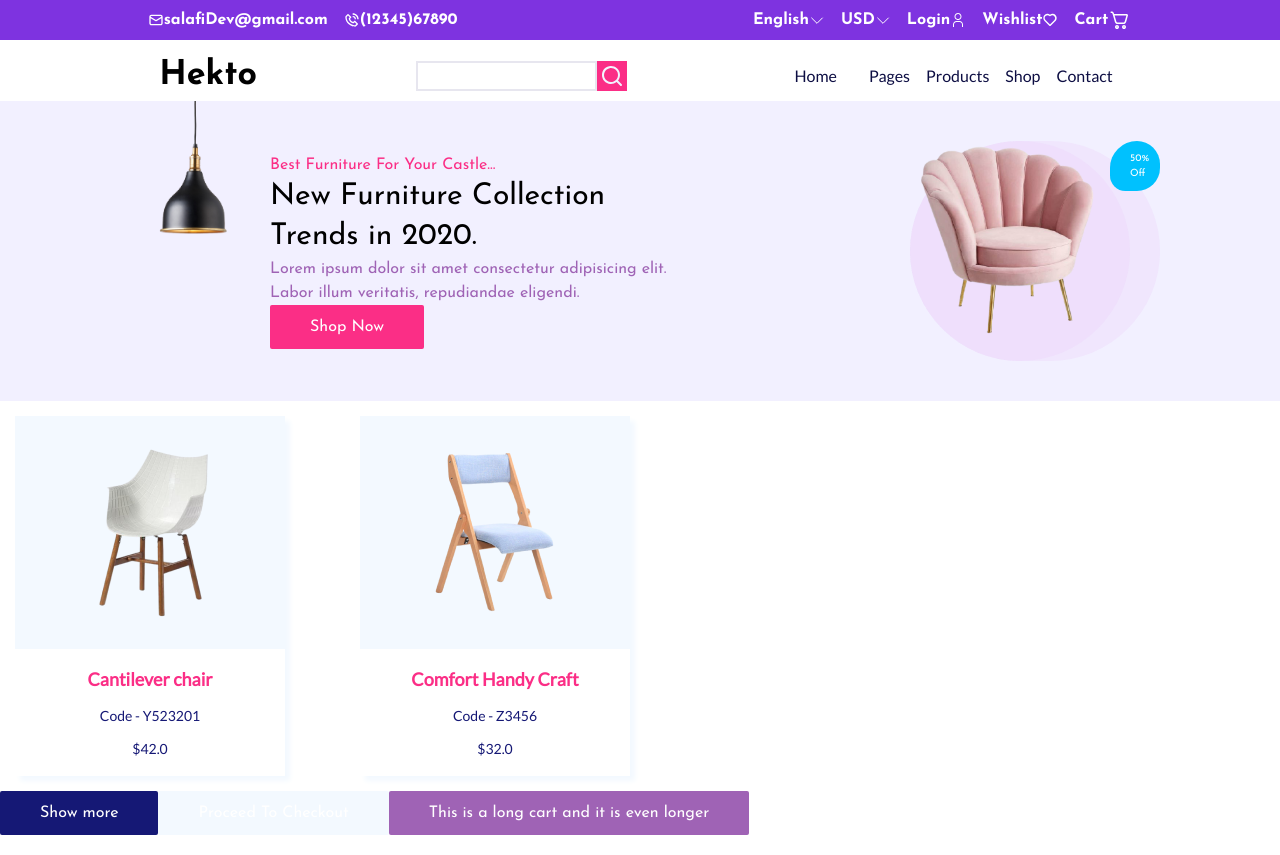
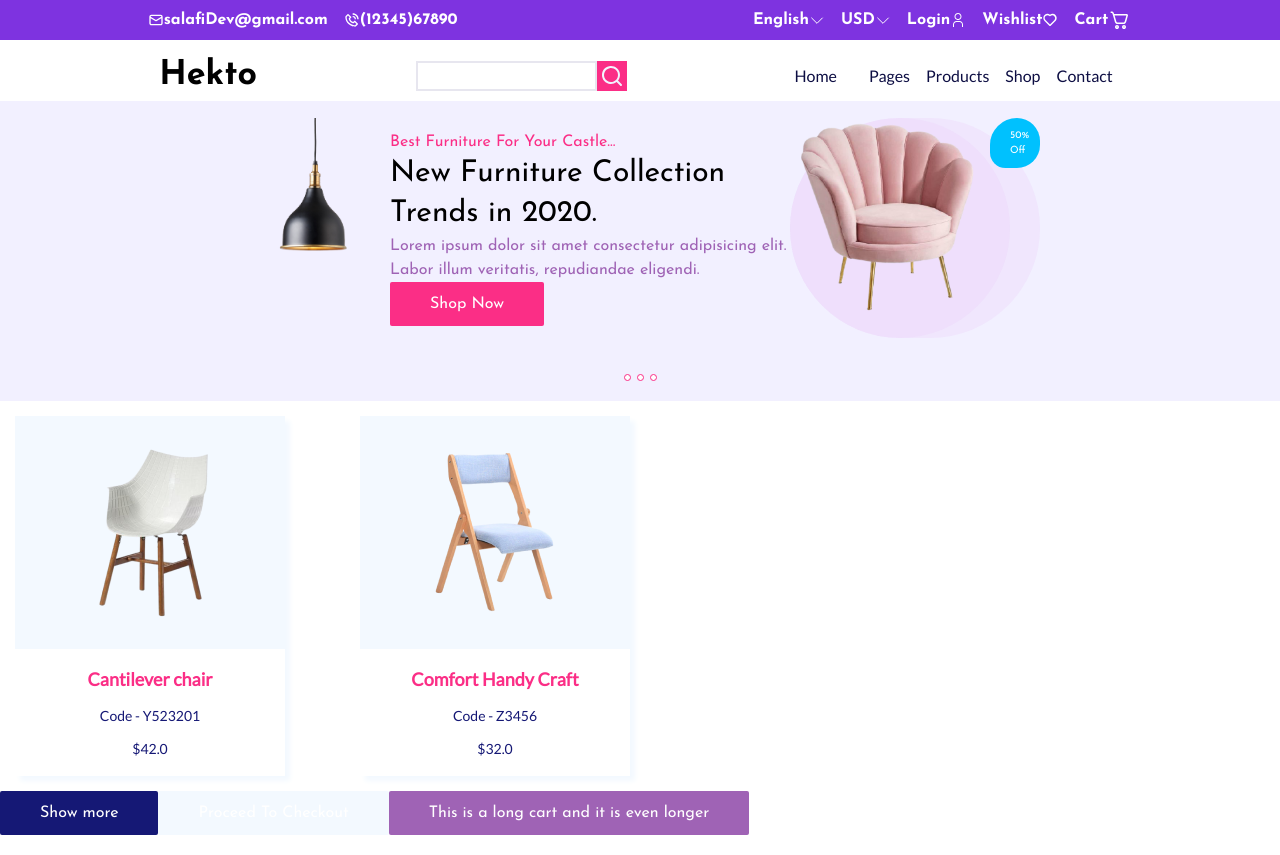
Before and after one commit to AOMuiz/salaficommerce, a React (Create React App) app: page / in a window 1280 px wide. Built offline with nearby package versions, Linux system fonts and the light colour scheme.

Commit message:
Add more style to hero component

```diff
--- a/src/components/hero/index.js
+++ b/src/components/hero/index.js
@@ -3,16 +3,11 @@ import styled from "styled-components";
 import { colors } from "../../constants/colors";
 import Button from "../../components/button";
 
-export const Hero = ({
-  children,
-  lampImgSrc,
-  armChairImgSrc,
-  text,
-  title,
-  subTitle,
-}) => {
+export const Hero = ({ lampImgSrc, armChairImgSrc, text, title, subTitle }) => {
   return (
-    <StyledHero>
+    <>
+      <StyledContent>
+        <div className="flex flex-row">
           <StyledTextBoxDiv>
             <StyledImageBox1>
               <StyledLamp src={lampImgSrc} alt="" />
@@ -24,6 +19,7 @@ export const Hero = ({
               <Button name="Shop Now" color={colors.primary} />
             </StyledHeaderText>
           </StyledTextBoxDiv>
+
           <StyledImageBox2Div1>
             <StyledImageBox2Div2>
               <StyledImageBox2>
@@ -32,18 +28,28 @@ export const Hero = ({
               </StyledImageBox2>
             </StyledImageBox2Div2>
           </StyledImageBox2Div1>
-    </StyledHero>
+        </div>
+
+        <div className="flex flex-row justify-around">
+          <StyledDot></StyledDot>
+          <StyledDot></StyledDot>
+          <StyledDot></StyledDot>
+        </div>
+      </StyledContent>
+    </>
   );
 };
 
 export default Hero;
 
-const StyledHero = styled.div`
+const StyledContent = styled.div`
   height: 30rem;
   background-color: ${colors.lightash};
   display: flex;
+  flex-direction: column;
   justify-content: space-around;
   align-items: center;
+  align-content: flex-start;
 `;
 
 const StyledLamp = styled.img`
@@ -68,6 +74,7 @@ const StyledImageBox2 = styled.div`
   width: 20rem;
   height: 20rem;
   display: flex;
+  white-space: no-wrap;
 `;
 
 const StyledImageBox2Div1 = styled.div`
@@ -119,3 +126,12 @@ const StyledNew = styled(StyledP)`
 const StyledBest = styled(StyledP)`
   color: ${colors.primary};
 `;
+
+const StyledDot = styled.div`
+  margin: 0.3rem;
+  width: 0.7rem;
+  height: 0.7rem;
+  border-radius: 4rem 4rem 4rem 4rem;
+  border: 0.1rem solid ${colors.primary};
+  background-color: ${colors.white};
+`;
```
Lines whose indentation alone changed are shown as unchanged.
